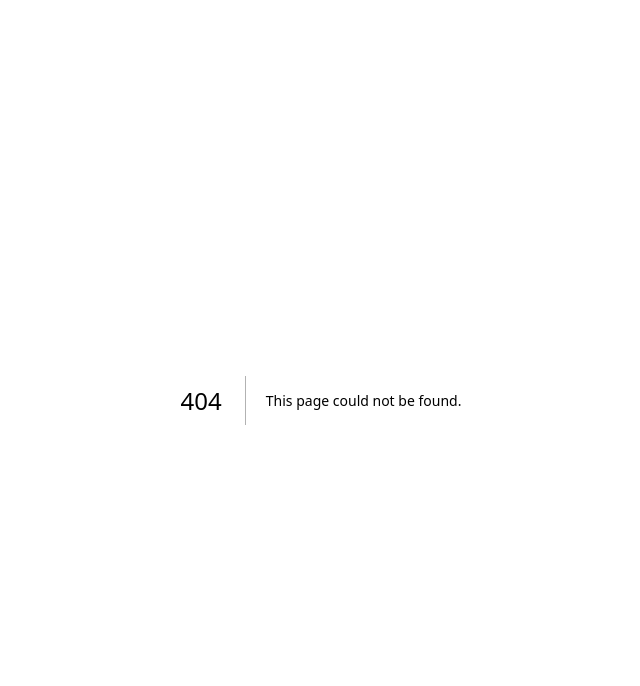
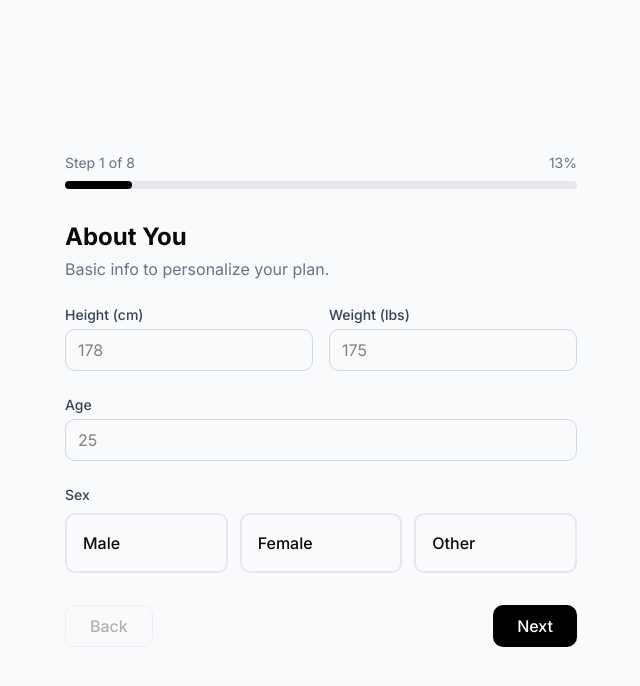
Before and after one commit to s21sharan/fitness-coach, a Next.js app: page /onboarding in a window 1280 px wide. Before the commit this address had no page. Shown: the top 686 px of the page, without its empty margins (319-959 px from the left). Built offline with nearby package versions, Linux system fonts and the light colour scheme.

Commit message:
feat: add onboarding page with multi-step flow and data persistence

```diff
--- /dev/null
+++ b/src/app/onboarding/layout.tsx
@@ -0,0 +1,11 @@
+export default function OnboardingLayout({
+  children,
+}: {
+  children: React.ReactNode;
+}) {
+  return (
+    <div className="flex min-h-screen items-center justify-center bg-gray-50 p-4">
+      <div className="w-full max-w-lg">{children}</div>
+    </div>
+  );
+}
--- /dev/null
+++ b/src/app/onboarding/page.tsx
@@ -0,0 +1,116 @@
+"use client";
+
+import { useState } from "react";
+import { useRouter } from "next/navigation";
+import {
+  type OnboardingData,
+  type StepId,
+  getDefaultOnboardingData,
+  getVisibleSteps,
+} from "@/lib/onboarding/types";
+import { saveOnboardingData } from "./actions";
+import { OnboardingProgress } from "@/components/onboarding/onboarding-progress";
+import { StepProfile } from "@/components/onboarding/step-profile";
+import { StepBodyGoal } from "@/components/onboarding/step-body-goal";
+import { StepEmphasis } from "@/components/onboarding/step-emphasis";
+import { StepRace } from "@/components/onboarding/step-race";
+import { StepRaceDetails } from "@/components/onboarding/step-race-details";
+import { StepCardio } from "@/components/onboarding/step-cardio";
+import { StepExperience } from "@/components/onboarding/step-experience";
+import { StepAvailability } from "@/components/onboarding/step-availability";
+import { StepIntegrations } from "@/components/onboarding/step-integrations";
+import { StepSplitResult } from "@/components/onboarding/step-split-result";
+
+const stepComponents: Record<
+  StepId,
+  React.ComponentType<{ data: OnboardingData; onUpdate: (updates: Partial<OnboardingData>) => void }>
+> = {
+  profile: StepProfile,
+  body_goal: StepBodyGoal,
+  emphasis: StepEmphasis,
+  race: StepRace,
+  race_details: StepRaceDetails,
+  cardio: StepCardio,
+  experience: StepExperience,
+  availability: StepAvailability,
+  integrations: StepIntegrations,
+  split_result: StepSplitResult,
+};
+
+export default function OnboardingPage() {
+  const router = useRouter();
+  const [data, setData] = useState<OnboardingData>(getDefaultOnboardingData());
+  const [stepIndex, setStepIndex] = useState(0);
+  const [saving, setSaving] = useState(false);
+  const [error, setError] = useState<string | null>(null);
+
+  const visibleSteps = getVisibleSteps(data);
+  const currentStepId = visibleSteps[stepIndex];
+  const StepComponent = stepComponents[currentStepId];
+  const isLastStep = stepIndex === visibleSteps.length - 1;
+  const isFirstStep = stepIndex === 0;
+
+  const handleUpdate = (updates: Partial<OnboardingData>) => {
+    setData((prev) => ({ ...prev, ...updates }));
+  };
+
+  const handleNext = async () => {
+    if (isLastStep) {
+      setSaving(true);
+      setError(null);
+      const result = await saveOnboardingData(data);
+      setSaving(false);
+
+      if (result.success) {
+        router.push("/dashboard");
+      } else {
+        setError(result.error ?? "Something went wrong");
+      }
+      return;
+    }
+
+    const nextSteps = getVisibleSteps(data);
+    const nextIndex = Math.min(stepIndex + 1, nextSteps.length - 1);
+    setStepIndex(nextIndex);
+  };
+
+  const handleBack = () => {
+    if (!isFirstStep) {
+      setStepIndex(stepIndex - 1);
+    }
+  };
+
+  return (
+    <div className="space-y-8">
+      <OnboardingProgress
+        currentStep={stepIndex + 1}
+        totalSteps={visibleSteps.length}
+      />
+
+      <StepComponent data={data} onUpdate={handleUpdate} />
+
+      {error && (
+        <p className="text-sm text-red-500">{error}</p>
+      )}
+
+      <div className="flex justify-between">
+        <button
+          type="button"
+          onClick={handleBack}
+          disabled={isFirstStep}
+          className="rounded-lg border border-gray-300 px-6 py-2 font-medium disabled:opacity-30"
+        >
+          Back
+        </button>
+        <button
+          type="button"
+          onClick={handleNext}
+          disabled={saving}
+          className="rounded-lg bg-black px-6 py-2 font-medium text-white hover:bg-gray-800 disabled:opacity-50"
+        >
+          {saving ? "Saving..." : isLastStep ? "Finish" : "Next"}
+        </button>
+      </div>
+    </div>
+  );
+}
```
